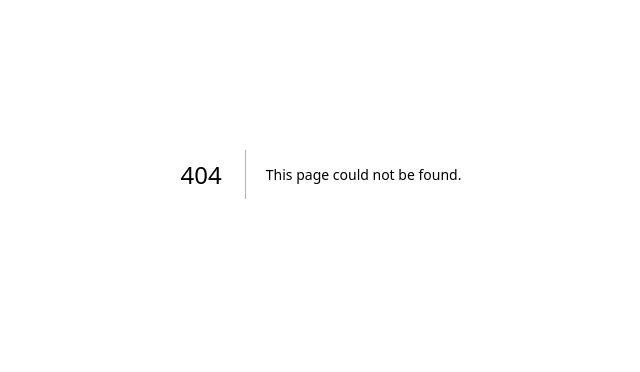
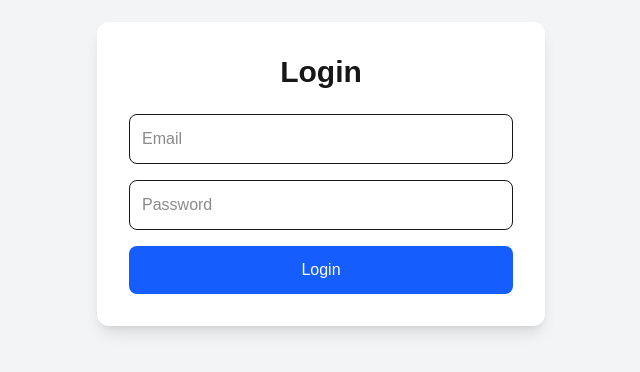
Before and after one commit to SandhyaMutha/job-board, a Next.js app: page /login in a window 1280 px wide. Before the commit this address had no page. Shown: the part 226-598 px from the top of the page, without its empty margins (319-959 px from the left). Built offline with nearby package versions, Linux system fonts and the light colour scheme.

Commit message:
Final UI polish with complete navigation sections

```diff
--- /dev/null
+++ b/src/app/login/page.js
@@ -0,0 +1,66 @@
+"use client";
+
+import { useState } from "react";
+
+export default function LoginPage() {
+
+  const [email, setEmail] = useState("");
+  const [password, setPassword] = useState("");
+
+  const handleLogin = (e) => {
+    e.preventDefault();
+
+    alert("Login feature coming soon!");
+  };
+
+
+  return (
+    <main className="min-h-screen bg-gray-100 flex items-center justify-center">
+
+      <div className="bg-white shadow-lg rounded-xl p-8 w-full max-w-md">
+
+        <h1 className="text-3xl font-bold mb-6 text-center">
+          Login
+        </h1>
+
+
+        <form
+          onSubmit={handleLogin}
+          className="space-y-4"
+        >
+
+          <input
+            type="email"
+            placeholder="Email"
+            value={email}
+            onChange={(e)=>setEmail(e.target.value)}
+            className="w-full border p-3 rounded-lg"
+            required
+          />
+
+
+          <input
+            type="password"
+            placeholder="Password"
+            value={password}
+            onChange={(e)=>setPassword(e.target.value)}
+            className="w-full border p-3 rounded-lg"
+            required
+          />
+
+
+          <button
+            type="submit"
+            className="w-full bg-blue-600 text-white py-3 rounded-lg hover:bg-blue-700"
+          >
+            Login
+          </button>
+
+
+        </form>
+
+      </div>
+
+    </main>
+  );
+}
--- a/src/app/page.js
+++ b/src/app/page.js
@@ -32,7 +32,7 @@ export default function Home() {
 
       <main className="bg-gray-100 min-h-screen">
 
-        {/* Hero Section */}
+        {/* HERO SECTION */}
         <section className="bg-gradient-to-r from-blue-600 to-indigo-700 text-white py-20">
           <div className="max-w-6xl mx-auto px-6 text-center">
 
@@ -44,7 +44,6 @@ export default function Home() {
               Discover thousands of job opportunities from the world's top companies.
             </p>
 
-
             <div className="flex justify-center gap-12 mt-10">
 
               <div>
@@ -52,12 +51,10 @@ export default function Home() {
                 <p>Jobs</p>
               </div>
 
-
               <div>
                 <h2 className="text-3xl font-bold">500+</h2>
                 <p>Companies</p>
               </div>
-
 
               <div>
                 <h2 className="text-3xl font-bold">20K+</h2>
@@ -65,7 +62,6 @@ export default function Home() {
               </div>
 
             </div>
-
 
             <button
               onClick={() =>
@@ -78,17 +74,13 @@ export default function Home() {
               Explore Jobs
             </button>
 
-
           </div>
         </section>
 
-
-
-        {/* Search & Filters */}
+        {/* SEARCH & FILTERS */}
         <section className="max-w-6xl mx-auto px-6 my-10">
 
           <div className="grid md:grid-cols-3 gap-4">
-
 
             <input
               type="text"
@@ -98,141 +90,104 @@ export default function Home() {
               className="border p-3 rounded-lg bg-white shadow"
             />
 
-
             <select
               value={location}
               onChange={(e) => setLocation(e.target.value)}
               className="border p-3 rounded-lg bg-white shadow"
             >
-
               <option>All</option>
               <option>Hyderabad</option>
               <option>Bangalore</option>
               <option>Chennai</option>
               <option>Pune</option>
               <option>Mumbai</option>
-
             </select>
-
 
             <select
               value={jobType}
               onChange={(e) => setJobType(e.target.value)}
               className="border p-3 rounded-lg bg-white shadow"
             >
-
               <option>All</option>
               <option>Full Time</option>
               <option>Remote</option>
               <option>Internship</option>
-
             </select>
-
 
           </div>
 
         </section>
 
-
-
-
-        {/* Featured Jobs */}
-
-        <section className="max-w-6xl mx-auto px-6 mb-12">
+        {/* FEATURED JOBS (COMPANIES SECTION) */}
+        <section id="companies" className="max-w-6xl mx-auto px-6 mb-12">
 
           <h2 className="text-3xl font-bold mb-6">
             ⭐ Featured Jobs
           </h2>
 
-
           <div className="grid md:grid-cols-3 gap-6">
 
             {jobs.slice(0, 3).map((job) => (
-
               <Link
                 key={job.id}
                 href={`/jobs/${job.id}`}
                 className="bg-white rounded-xl shadow-md p-6 border-l-4 border-blue-600 hover:shadow-xl transition block"
               >
-
-                <h3 className="text-xl font-bold">
-                  {job.title}
-                </h3>
-
-
-                <p className="text-gray-600 mt-2">
-                  {job.company}
-                </p>
-
-
-                <p className="mt-2">
-                  📍 {job.location}
-                </p>
-
-
+                <h3 className="text-xl font-bold">{job.title}</h3>
+                <p className="text-gray-600 mt-2">{job.company}</p>
+                <p className="mt-2">📍 {job.location}</p>
                 <p className="text-green-600 font-semibold mt-2">
                   💰 {job.salary}
                 </p>
-
-
               </Link>
-
             ))}
 
           </div>
 
         </section>
 
+        {/* ABOUT SECTION */}
+        <section id="about" className="max-w-6xl mx-auto px-6 my-16 text-center">
+          <h2 className="text-3xl font-bold mb-4">About Us</h2>
+          <p className="text-gray-600">
+            JobBoard helps candidates find dream jobs and connect with top companies easily using a simple and modern interface.
+          </p>
+        </section>
 
-
-
-        {/* Latest Jobs */}
-
-        <section
-          id="latest-jobs"
-          className="max-w-6xl mx-auto px-6 pb-12"
-        >
+        {/* LATEST JOBS */}
+        <section id="latest-jobs" className="max-w-6xl mx-auto px-6 pb-12">
 
           <h2 className="text-3xl font-bold mb-8">
             Latest Jobs
           </h2>
 
-
-
           <div className="grid md:grid-cols-2 lg:grid-cols-3 gap-6">
 
-
             {filteredJobs.length > 0 ? (
-
               filteredJobs.map((job) => (
-
-                <JobCard
-                  key={job.id}
-                  job={job}
-                />
-
+                <JobCard key={job.id} job={job} />
               ))
-
             ) : (
-
               <p className="text-center text-red-500 col-span-3">
                 No Jobs Found
               </p>
-
             )}
-
 
           </div>
 
-
         </section>
 
+        {/* CONTACT SECTION */}
+        <section id="contact" className="max-w-6xl mx-auto px-6 my-16 text-center">
+          <h2 className="text-3xl font-bold mb-4">Contact</h2>
+          <p className="text-gray-600">
+            Email: support@jobboard.com | Phone: +91 98765 43210
+          </p>
+        </section>
 
       </main>
 
-
       <Footer />
-
     </>
   );
 }
--- a/src/components/Navbar.jsx
+++ b/src/components/Navbar.jsx
@@ -3,25 +3,61 @@ import Link from "next/link";
 export default function Navbar() {
   return (
     <nav className="bg-white shadow-md sticky top-0 z-50">
+
       <div className="max-w-7xl mx-auto flex justify-between items-center px-8 py-4">
 
-        <Link href="/" className="text-3xl font-bold text-blue-600">
+
+        <Link
+          href="/"
+          className="text-3xl font-bold text-blue-600"
+        >
           JobBoard
         </Link>
 
+
         <div className="hidden md:flex gap-8 text-gray-700 font-medium">
-          <Link href="/">Home</Link>
-          <Link href="/">Jobs</Link>
-          <Link href="/">Companies</Link>
-          <Link href="/">About</Link>
-          <Link href="/">Contact</Link>
+
+          <Link href="/">
+            Home
+          </Link>
+
+
+          <Link href="/#latest-jobs">
+            Jobs
+          </Link>
+
+
+          <Link href="/#companies">
+            Companies
+          </Link>
+
+
+          <Link href="/#about">
+            About
+          </Link>
+
+
+          <Link href="/#contact">
+            Contact
+          </Link>
+
         </div>
 
-        <button className="bg-blue-600 text-white px-5 py-2 rounded-lg hover:bg-blue-700">
-          Login
-        </button>
+
+
+        <Link href="/login">
+
+          <button
+            className="bg-blue-600 text-white px-5 py-2 rounded-lg hover:bg-blue-700"
+          >
+            Login
+          </button>
+
+        </Link>
+
 
       </div>
+
     </nav>
   );
 }
```
